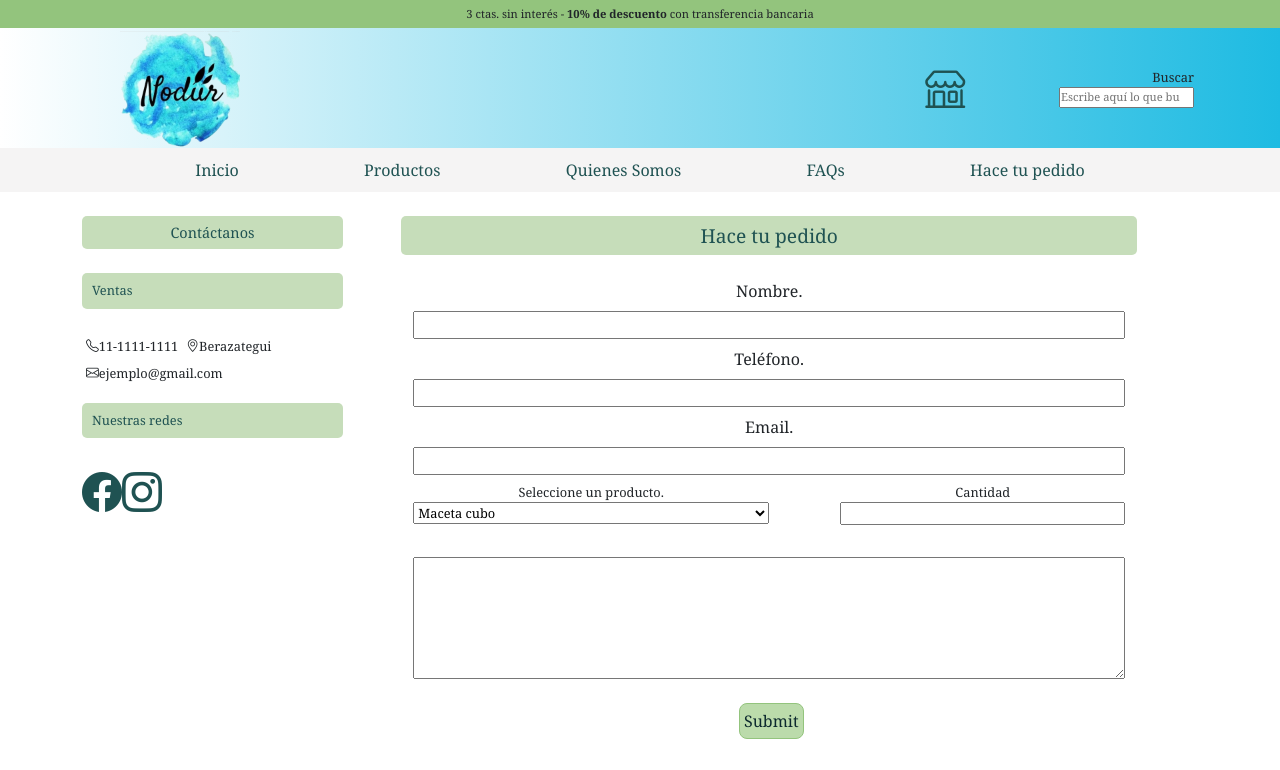
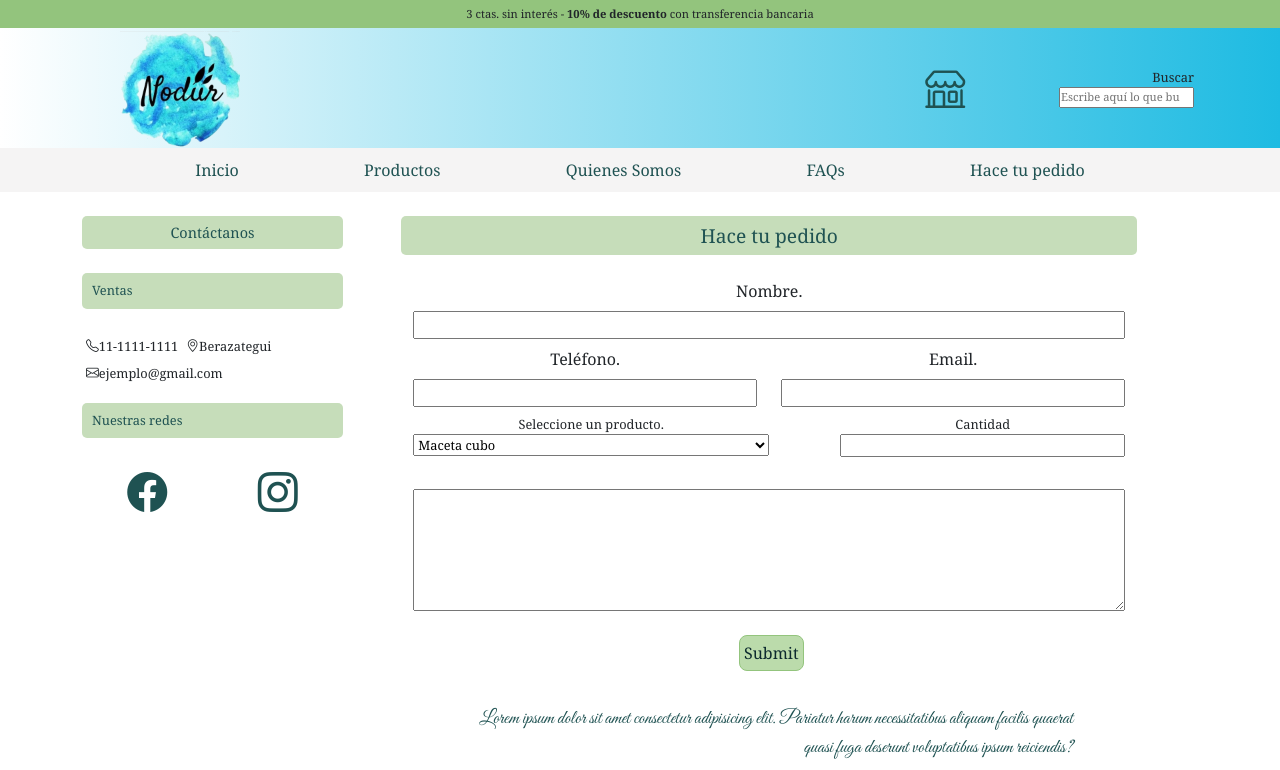
Before and after one commit to Daniela-N-Romero/PreEnterga2-Romero, a plain HTML site: page pages/pedido.html in a window 1280 px wide. Shown: the top 770 px of the page. Drawn offline with nearby package versions, Linux system fonts and the light colour scheme.

Commit message:
Falta revisar para entregar y listo

```diff
--- a/pages/pedido.html
+++ b/pages/pedido.html
@@ -84,7 +84,7 @@
                         </section>
                         <section class="contact__section d-flex flex-column">
                             <h4  class="main__title main__title--verysmall ">Nuestras redes</h4>
-                            <div class="socialmedia socialmedia--list d-flex flex-column flex-sm-row justify-content-sm-around">
+                            <div class="socialmedia socialmedia--list w-100 d-flex flex-column flex-sm-row justify-content-sm-around">
                                 <a class="fs-1" href="https://www.facebook.com/nodur.macetas.oficial"><i class="bi bi-facebook"></i></a>
                                 <a class="fs-1" href="https://www.instagram.com/nodur_macetas/"><i class="bi bi-instagram"></i></a>
                             </div>
@@ -95,15 +95,15 @@
                     <h2 class="main__title">Hace tu pedido</h2>
                     <form class="form container" action="">
                         <div class="row flex-column align-items-center flex-sm-row">
-                            <div>
+                            <div class="col-xl-12">
                                 <label class="label label-name" for="name">Nombre.</label>
                                 <input class="input input-name" type="text" id="name" required>
                             </div>
-                            <div>
+                            <div class="col-xl-6">
                                 <label class="label label-phone" for="phone">Teléfono.</label>
                                 <input class="input input-phone" type="text" id="phone" required>
                             </div>
-                            <div>
+                            <div class="col-xl-6">
                                 <label class="label label-email" for="email">Email.</label>
                                 <input class="input input-email" type="email" id="email" required>
                             </div>
```
